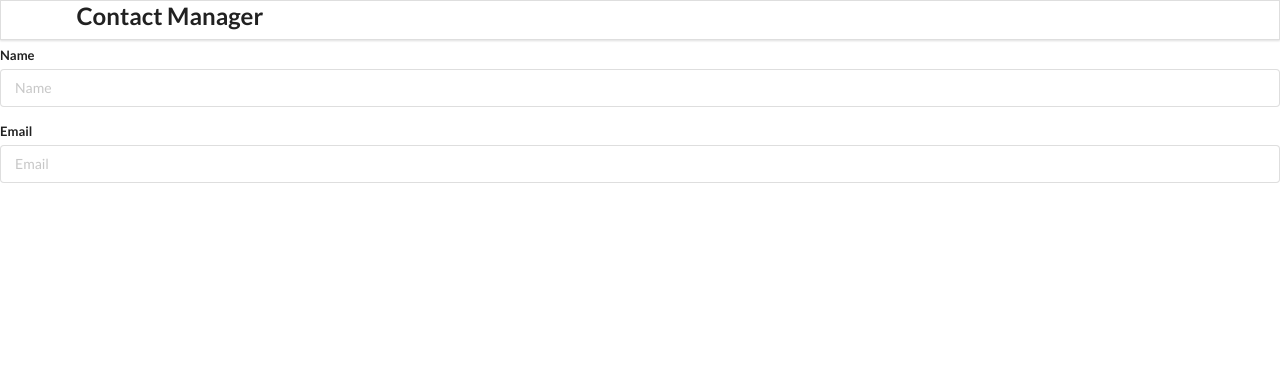
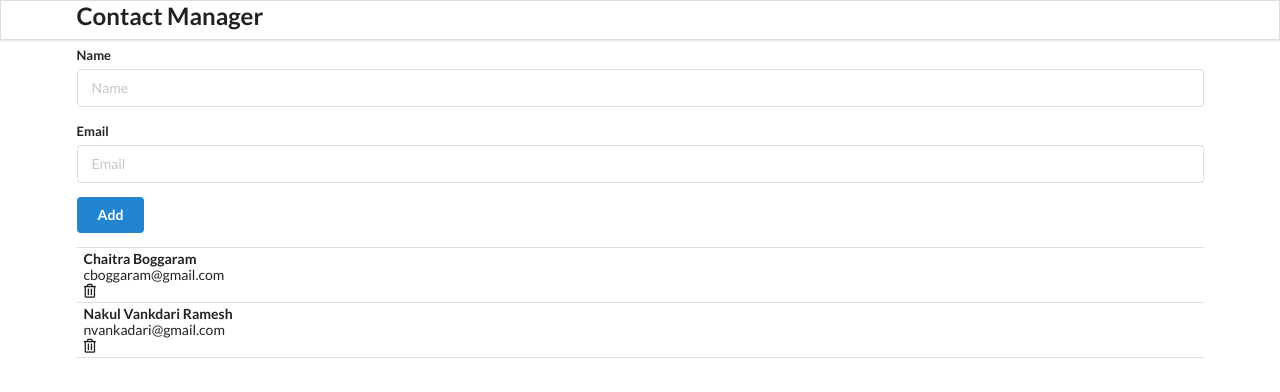
Before and after one commit to chaitraboggaram/ReactApp, a React (Create React App) app in the folder contact-app/: page / in a window 1280 px wide. Shown: the top 392 px of the page. Built offline with nearby package versions, Linux system fonts and the light colour scheme.

Commit message:
Creating a list and rendering the list in ContactList.js

```diff
--- a/contact-app/src/components/AddContact.js
+++ b/contact-app/src/components/AddContact.js
@@ -17,6 +17,7 @@
                         <label>Email</label>
                         <input type="text" name="email" placeholder="Email" />
                     </div>
+                    <button className="ui button blue">Add</button>
                 </form>
             </div>
         );
--- a/contact-app/src/components/App.js
+++ b/contact-app/src/components/App.js
@@ -6,13 +6,28 @@
 
 
 function App() {
+  //  How to render a list in react, below is how to create a list
+  const contacts = [
+    {
+      id: "1",
+      "name": "Chaitra Boggaram",
+      "email": "cboggaram@gmail.com",
+    },
+    {
+      id: "2",
+      "name": "Nakul Vankdari Ramesh",
+      "email": "nvankadari@gmail.com",
+    }
+  ]
   return (
+
     // The <div> tage looks like HTML but it is not HTML and it is JSX (Combination of JavaScript and HTML), as HTML code cannot be written in JavaScript file. This is working because we are importing React Library
-    <div>
+    <div className='ui container'>
+
       {/* Adding a / in the end of the starting header tag is auto close i.e no closing tag required if no information to be given in that tag*/}
       <Header />
       <AddContact />
-      {/* <ContactList /> */}
+      <ContactList contacts={contacts}/> {/* Passing the list and this can be accessed via props (add the props like this in ContactList.js file const ContactList = (props))*/}
 
     </div>
   );
--- a/contact-app/src/components/ContactList.js
+++ b/contact-app/src/components/ContactList.js
@@ -0,0 +1,26 @@
+import React from "react";
+
+// Getting the props from App.js which is using ContactList tag
+const ContactList = (props) => {
+    console.log(props);         // This will show the props in the inspect option on the webpage --> Right click on webpage --> Inspect --> Console --> Expand the Object contacts: Array to view the props details
+
+    // Mapping the contact list props using below function and add the below function in return statement below to complete the rendering
+    const renderContactList = props.contacts.map((contact) => {
+        return (
+            <div className="item">
+                <div className="content">
+                    <div className="header">{contact.name}</div>
+                    <div>{contact.email}</div>
+                </div>
+                <i className="trash alternate outline icon"></i>
+            </div>
+        );
+    }
+    );
+
+    return (
+        <div className="ui celled list">{renderContactList}</div>
+    );
+};
+
+export default ContactList;
```
Also changed, not shown: 1 other file (tests, documents, lock files or other folders).
